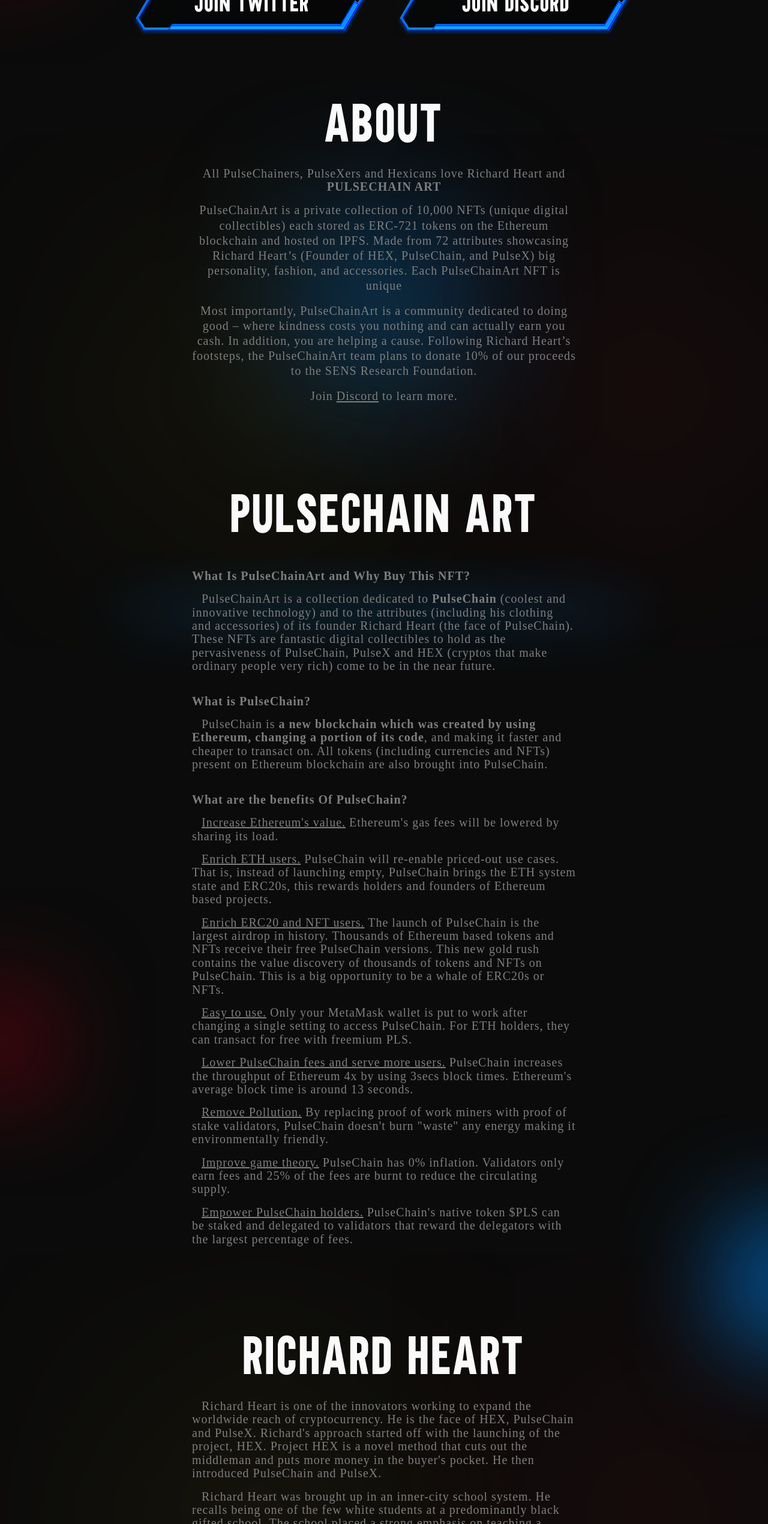
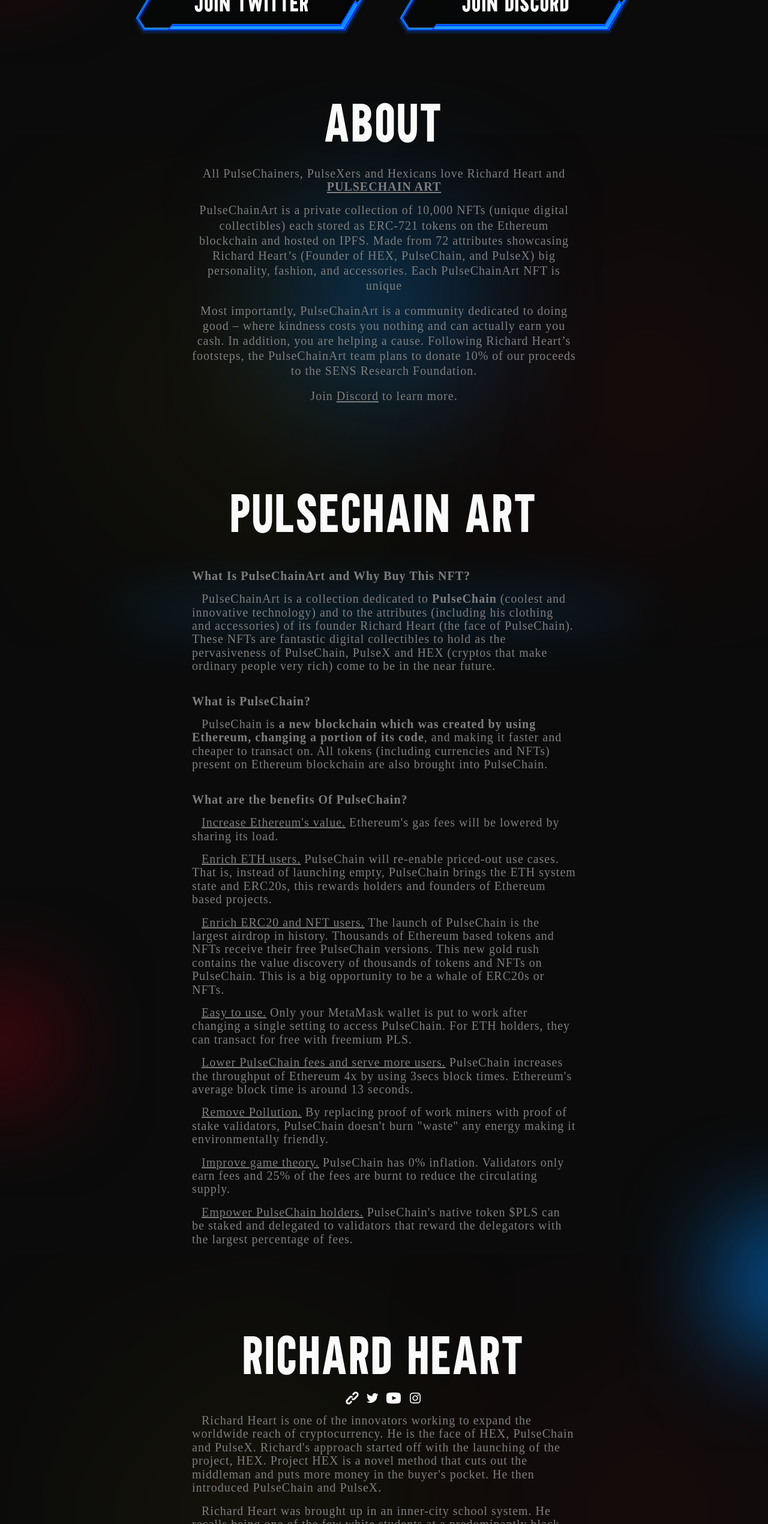
Before and after one commit to devninja0722/Plus-chain-art, a React (Create React App) app: page / in a window 1280 px wide. Shown: the part 719-3260 px from the top of the page at 60% size. Built offline with nearby package versions, Linux system fonts and the light colour scheme.

Commit message:
feat: follow links

```diff
--- /dev/null
+++ b/src/assets/svg/youtube.tsx
@@ -0,0 +1,7 @@
+const YoutubeIcon = () => {
+  return (
+    <svg width="20px" height="20px" viewBox="0 0 20 20" xmlns="http://www.w3.org/2000/svg"><path d="M10 2.3C.172 2.3 0 3.174 0 10s.172 7.7 10 7.7 10-.874 10-7.7-.172-7.7-10-7.7zm3.205 8.034l-4.49 2.096c-.393.182-.715-.022-.715-.456V8.026c0-.433.322-.638.715-.456l4.49 2.096c.393.184.393.484 0 .668z" /></svg>
+  )
+}
+
+export default YoutubeIcon
--- a/src/components/About.tsx
+++ b/src/components/About.tsx
@@ -1,12 +1,15 @@
 import HEADER from "../configs/menu.json"
 
+const pulseContract = "https://etherscan.io/address/0x8a1658607793276301a2769bf49b16d98ac16fd8"
+
 const About = () => {
+  const anchorStyle = "underline transition-all duration-150 ease-out underline-offset-2 hover:underline-offset-[3px]"
   return (
     <div className="justify-center py-10 mt-0 lg:mt-10" id="about">
       <div className="flex justify-center font-['Trouble_Font'] text-[74px] lg:text-[90px] tracking-wider leading-[120px]">About</div>
       <div className="flex justify-center mt-[0px] font-['Chakra_Petch'] text-[#7E7E7E] text-[16px] lg:text-[20px] lg:mt-[16px] tracking-[1px] leading-[22.4px]">
         <span className="text-center max-w-[90%] lg:max-w-[50%]">
-          All PulseChainers, PulseXers and Hexicans love Richard Heart and <b>PULSECHAIN ART</b>
+          All PulseChainers, PulseXers and Hexicans love Richard Heart and <b><a href={pulseContract} target="_blank" rel="noreferrer" className={anchorStyle}>PULSECHAIN ART</a></b>
         </span>
       </div>
       <div className="flex justify-center mt-[8px] lg:mt-[16px] font-['Chakra_Petch'] text-[#7E7E7E] text-[16px] lg:text-[20px] tracking-[1px] leading-[25.2px]">
@@ -21,7 +24,7 @@
       </div>
       <div className="flex justify-center mt-[8px] lg:mt-[16px] font-['Chakra_Petch'] text-[#7E7E7E] text-[16px] lg:text-[20px] tracking-[1px] leading-[25.2px]">
         <span className="text-center max-w-[90%] lg:max-w-[50%]">
-          Join <a href={HEADER["discord-link"]} target="_blank" rel="noreferrer" className="underline transition-all duration-150 ease-out underline-offset-2 hover:underline-offset-[3px]">Discord</a> to learn more.
+          Join <a href={HEADER["discord-link"]} target="_blank" rel="noreferrer" className={anchorStyle}>Discord</a> to learn more.
         </span>
       </div>
     </div>
--- a/src/components/RichardHeart.tsx
+++ b/src/components/RichardHeart.tsx
@@ -1,9 +1,22 @@
+import InstagramIcon from "../assets/svg/instagram"
+import LinkIcon from "../assets/svg/link"
+import TwitterIcon from "../assets/svg/twitter"
+import YoutubeIcon from "../assets/svg/youtube"
+
 const RichardHeart = () => {
   const styleParagraph = "flex justify-center mt-[0px] font-['Chakra_Petch'] text-[#7E7E7E] text-[14px] lg:text-[20px] lg:mt-[16px] tracking-[1px] leading-[22.4px]"
   const styleText = "text-left w-[90%] lg:w-[50%] indent-4"
+  const styleAnchor = "fill-[#FAFAFA] hover:fill-[#0094FF] transition-all duration-150 ease-out scale-[1.2] mt-1"
+
   return (
     <div className="justify-center py-10 mt-0 lg:mt-10" id="richard heart">
       <div className="flex justify-center font-['Trouble_Font'] text-[64px] lg:text-[90px] tracking-wider leading-[120px]">Richard Heart</div>
+      <div className="flex items-center justify-center gap-4">
+        <a className={styleAnchor} href="https://richardheart.com/" target="_blank" rel="noreferrer"><LinkIcon /></a>
+        <a className={styleAnchor} href="https://twitter.com/RichardHeartWin/" target="_blank" rel="noreferrer"><TwitterIcon /></a>
+        <a className={styleAnchor} href="https://www.youtube.com/RichardHeart/" target="_blank" rel="noreferrer"><YoutubeIcon /></a>
+        <a className={styleAnchor} href="https://www.instagram.com/richardheartofficial/?hl=en/" target="_blank" rel="noreferrer"><InstagramIcon /></a>
+      </div>
       <div className={styleParagraph}>
         <span className={styleText}>
           Richard Heart is one of the innovators working to expand the worldwide reach of cryptocurrency. He is the face of HEX, PulseChain and PulseX. Richard's approach started off with the launching of the project, HEX. Project HEX is a novel method that cuts out the middleman and puts more money in the buyer's pocket. He then introduced PulseChain and PulseX.
```
